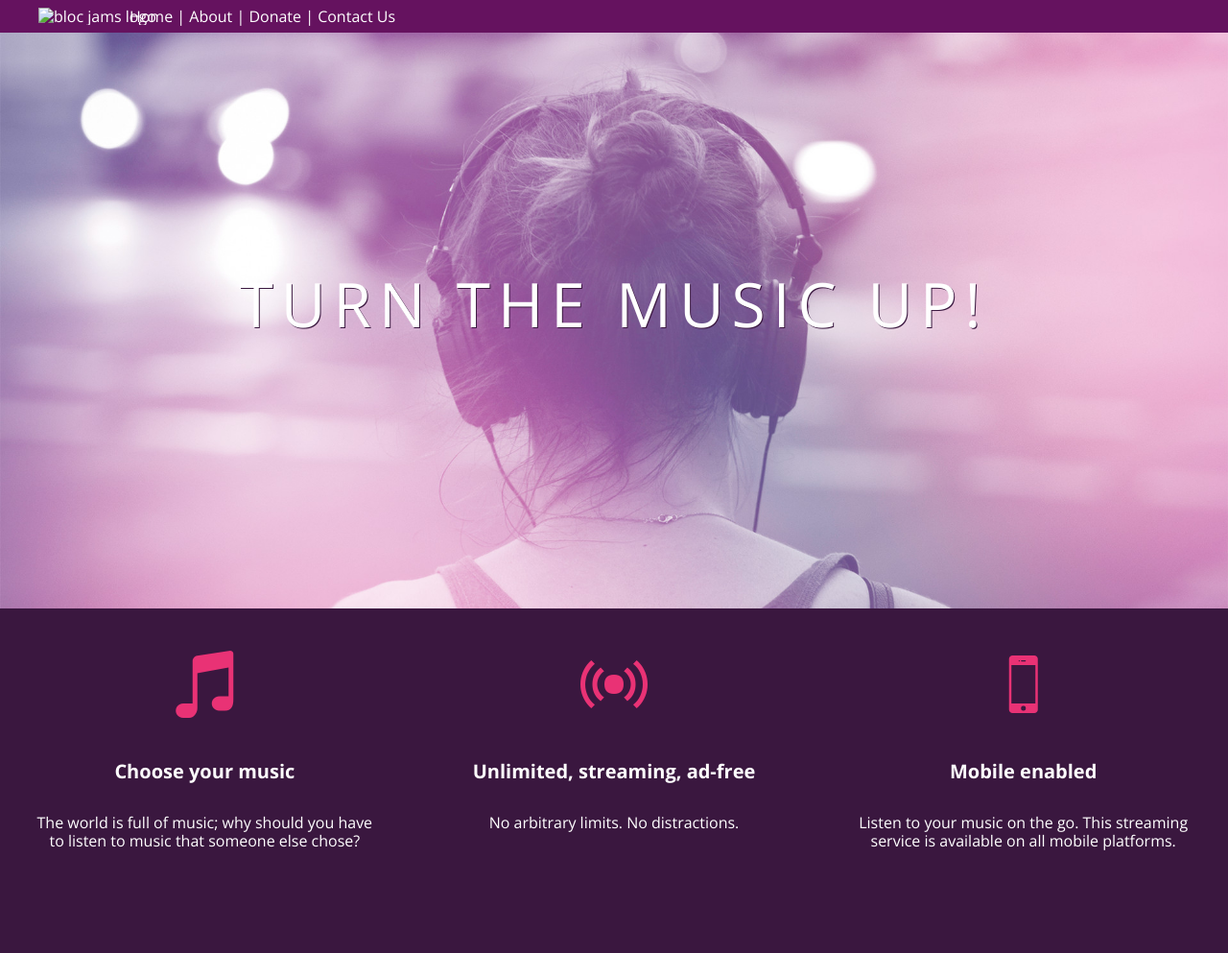
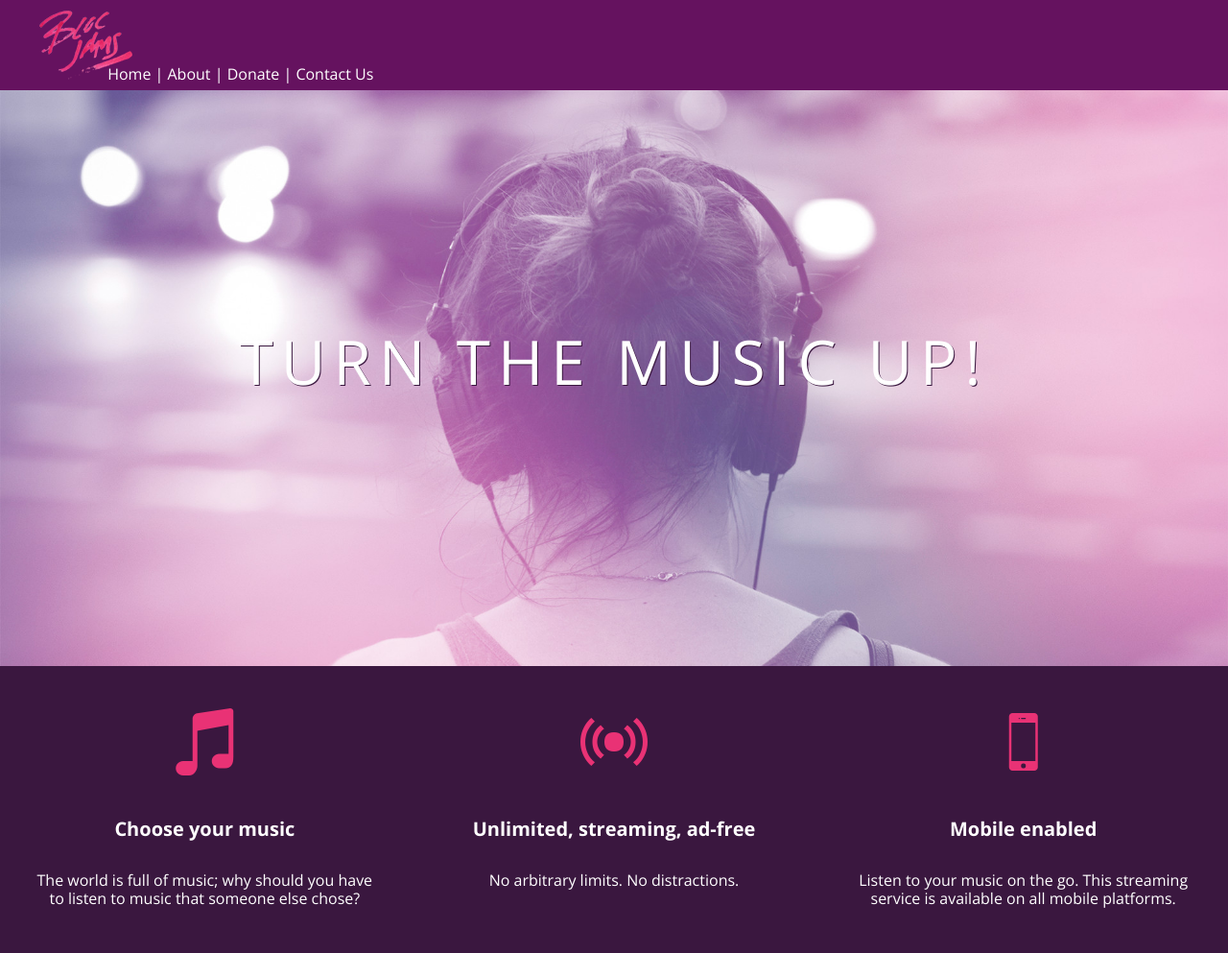
Before and after one commit to danielledakota/bloc-jams, a plain HTML site: page index.html in a window 1280 px wide. Shown: the whole page at 96% size. Before the commit the page ends 933 px from the top, so only its background shows below. Drawn offline with nearby package versions, Linux system fonts and the light colour scheme; files that its build step writes are made by us from their sources.

Commit message:
checkpoint 4 fifth commit

```diff
--- a/index.html
+++ b/index.html
@@ -11,7 +11,7 @@
     </head>
     <body class="landing">
       <nav class="navbar">
-        <img src="assests/images/bloc_jams_logo.png" alt="bloc jams logo" class="logo">
+        <img src="assets/images/bloc_jams_logo.png" alt="bloc jams logo" class="logo">
         <a href="Home">Home</a> |
         <a href="About">About</a> |
         <a href="Donate">Donate</a> |
```
